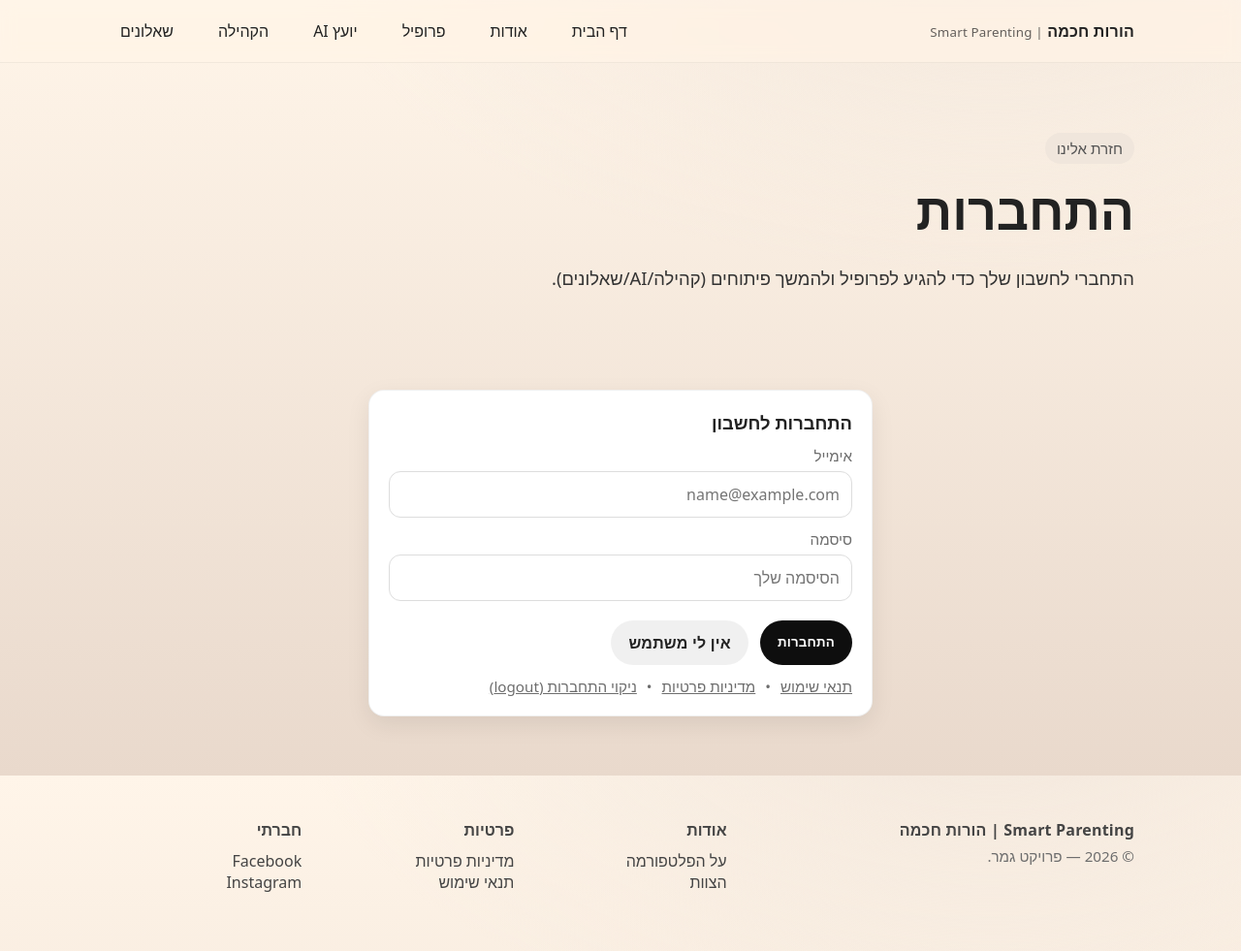
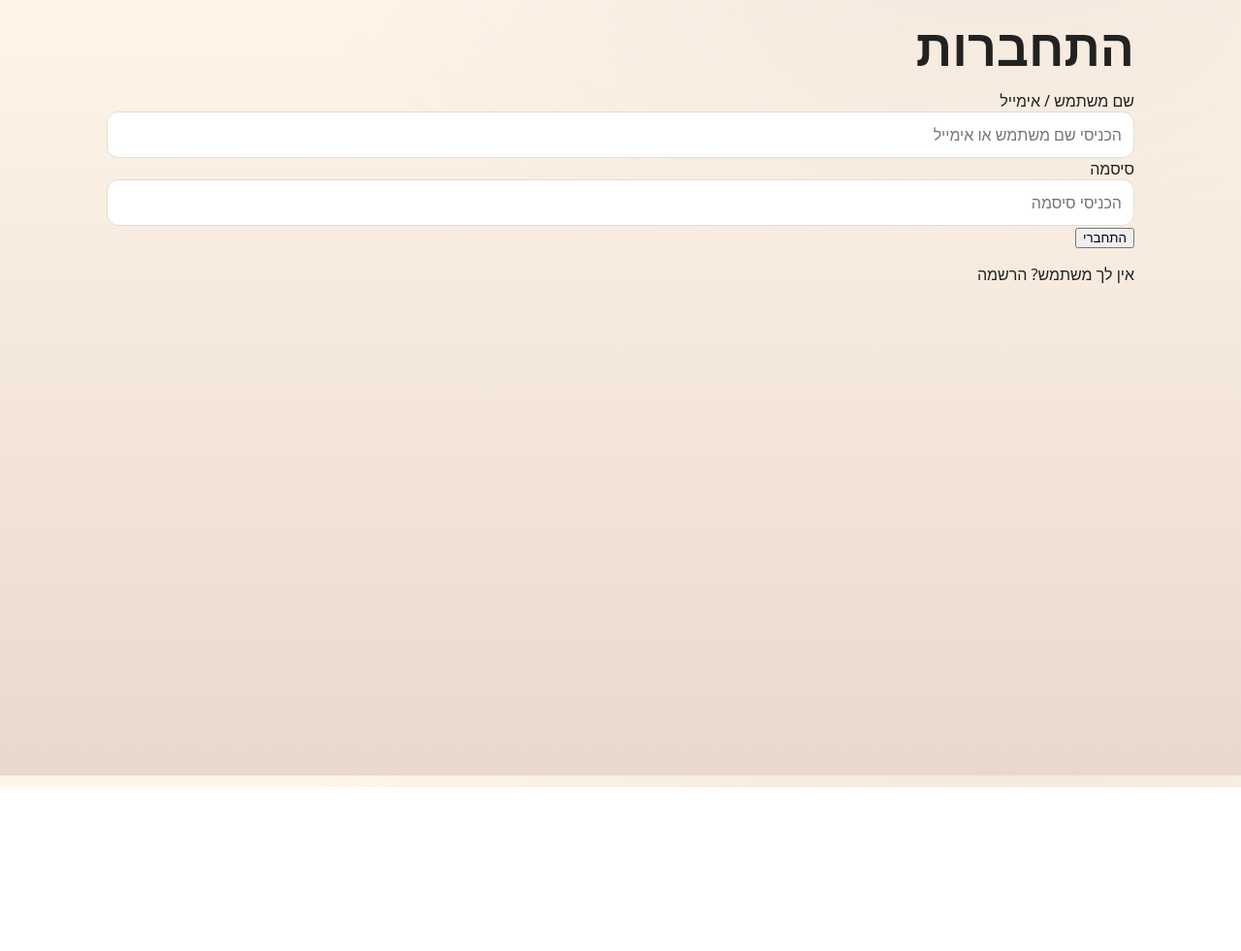
Before and after one commit to dorinasraf44-star/smart-parenting, a website: page login.html in a window 1280 px wide. Shown: the whole page at 97% size. After the commit the page ends 812 px from the top, so only its background shows below. Drawn offline with Linux system fonts and the light colour scheme.

Commit message:
login.html

```diff
--- a/login.html
+++ b/login.html
@@ -2,168 +2,70 @@
 <html lang="he" dir="rtl">
 <head>
   <meta charset="UTF-8" />
-  <meta name="viewport" content="width=device-width, initial-scale=1" />
-  <title>התחברות | Smart Parenting</title>
-  <meta name="description" content="התחברות ל-Smart Parenting | הורות חכמה" />
-  <link rel="stylesheet" href="style.css" />
+  <meta name="viewport" content="width=device-width, initial-scale=1.0"/>
+  <title>Smart Parenting | התחברות</title>
+  <link rel="stylesheet" href="style.css">
+</head>
+<body>
 
-  <style>
-    .auth-wrap { padding: 48px 0 70px; }
-    .auth-card { max-width: 520px; margin-inline: auto; }
-    .field { margin-top: 12px; }
-    .field label { display:block; margin: 0 0 6px; }
-    .input {
-      width: 100%;
-      padding: 12px 14px;
-      border: 1px solid rgba(0,0,0,.12);
-      border-radius: 12px;
-      outline: none;
-      background: #fff;
-      font-size: 1rem;
-    }
-    .input:focus { box-shadow: 0 0 0 4px rgba(0,0,0,.06); }
-    .msg {
-      margin-top: 14px;
-      padding: 12px 14px;
-      border-radius: 12px;
-      display: none;
-      border: 1px solid rgba(0,0,0,.08);
-      background: rgba(255,255,255,.75);
-    }
-    .msg.error { display:block; border-color: rgba(200,0,0,.25); }
-    .msg.ok { display:block; border-color: rgba(0,140,60,.25); }
-    .tiny-links { margin-top: 12px; display:flex; gap:10px; flex-wrap: wrap; }
-    .tiny-links a { text-decoration: underline; }
-  </style>
-</head>
+  <div class="container">
+    <h1>התחברות</h1>
 
-<body>
-  <!-- Header -->
-  <header aria-label="סרגל עליון">
-    <div class="container nav" role="navigation" aria-label="ניווט ראשי">
-      <div class="brand">הורות חכמה <small>| Smart Parenting</small></div>
-      <nav class="menu">
-        <a href="index.html">דף הבית</a>
-        <a href="about.html">אודות</a>
-        <a href="profile.html">פרופיל</a>
-        <a href="ai.html">יועץ AI</a>
-        <a href="community.html">הקהילה</a>
-        <a href="surveys.html">שאלונים</a>
-      </nav>
-    </div>
-  </header>
+    <label for="username">שם משתמש / אימייל</label>
+    <input type="text" id="username" placeholder="הכניסי שם משתמש או אימייל" />
 
-  <main>
-    <section class="hero">
-      <div class="container">
-        <span class="eyebrow">חזרת אלינו</span>
-        <h1>התחברות</h1>
-        <p class="lead">התחברי לחשבון שלך כדי להגיע לפרופיל ולהמשך פיתוחים (קהילה/AI/שאלונים).</p>
-      </div>
-    </section>
+    <label for="password">סיסמה</label>
+    <input type="password" id="password" placeholder="הכניסי סיסמה" />
 
-    <section class="auth-wrap">
-      <div class="container">
-        <div class="card auth-card">
-          <h3 style="margin-top:0">התחברות לחשבון</h3>
+    <button onclick="login()">התחברי</button>
 
-          <form id="loginForm" autocomplete="on">
-            <div class="field">
-              <label for="email" class="muted">אימייל</label>
-              <input class="input" id="email" name="email" type="email" required placeholder="name@example.com" />
+    <p id="msg" class="message"></p>
+
+    <p style="margin-top: 12px;">
+      אין לך משתמש?
+      <a href="register.html">הרשמה</a>
+    </p>
   </div>
 
-            <div class="field">
-              <label for="password" class="muted">סיסמה</label>
-              <input class="input" id="password" name="password" type="password" required placeholder="הסיסמה שלך" />
-            </div>
+<script>
+  async function login() {
+    const msg = document.getElementById("msg");
+    msg.textContent = "בודק...";
+    msg.style.color = "#333";
 
-            <div class="msg" id="msg"></div>
-
-            <div class="btn-row">
-              <button class="btn btn-primary" type="submit" id="submitBtn">התחברות</button>
-              <a class="btn btn-ghost" href="register.html">אין לי משתמש</a>
-            </div>
-
-            <div class="tiny-links muted">
-              <a href="terms.html">תנאי שימוש</a>
-              <span>•</span>
-              <a href="privacy.html">מדיניות פרטיות</a>
-              <span>•</span>
-              <a href="#" onclick="logoutDemo(event)">ניקוי התחברות (logout)</a>
-            </div>
-          </form>
-        </div>
-      </div>
-    </section>
-  </main>
-
-  <!-- Footer -->
-  <footer>
-    <div class="container foot-grid">
-      <div class="foot">
-        <div class="brand" style="margin-bottom:6px;">Smart Parenting | הורות חכמה</div>
-        <div class="muted">© 2026 — פרויקט גמר.</div>
-      </div>
-      <div class="foot"><h4>אודות</h4><a href="about.html">על הפלטפורמה</a><br/><a href="about.html#team">הצוות</a></div>
-      <div class="foot"><h4>פרטיות</h4><a href="privacy.html">מדיניות פרטיות</a><br/><a href="terms.html">תנאי שימוש</a></div>
-      <div class="foot"><h4>חברתי</h4><a href="#">Facebook</a><br/><a href="#">Instagram</a></div>
-    </div>
-  </footer>
-
-  <script>
-    const form = document.getElementById("loginForm");
-    const msg = document.getElementById("msg");
-    const btn = document.getElementById("submitBtn");
-
-    function setMsg(type, text){
-      msg.className = "msg " + (type || "");
-      msg.textContent = text || "";
-      msg.style.display = text ? "block" : "none";
-    }
-
-    function logoutDemo(e){
-      e.preventDefault();
-      localStorage.removeItem("sp_token");
-      setMsg("ok", "התנתקת. (נמחק הטוקן מהמחשב)");
-    }
-
-    form.addEventListener("submit", async (e) => {
-      e.preventDefault();
-      setMsg("", "");
-
-      const email = (document.getElementById("email").value || "").trim();
-      const password = document.getElementById("password").value || "";
-
-      btn.disabled = true;
-      btn.textContent = "מתחברת…";
+    const username = document.getElementById("username").value.trim();
+    const password = document.getElementById("password").value;
 
     try {
       const res = await fetch("/.netlify/functions/login", {
         method: "POST",
         headers: { "Content-Type": "application/json" },
-          body: JSON.stringify({ email, password })
+        body: JSON.stringify({ username, password })
       });
 
-        const data = await res.json().catch(() => ({}));
+      const data = await res.json();
 
-        if (!res.ok){
-          setMsg("error", data.error || "פרטי התחברות לא תקינים.");
-          btn.disabled = false;
-          btn.textContent = "התחברות";
+      if (!res.ok || !data.ok) {
+        msg.textContent = data.error || "שגיאה בהתחברות";
+        msg.style.color = "crimson";
         return;
       }
 
-        localStorage.setItem("sp_token", data.token);
-        setMsg("ok", "התחברת בהצלחה! מעבירה אותך לפרופיל…");
-        setTimeout(() => { window.location.href = "profile.html"; }, 600);
+      localStorage.setItem("sp_user", JSON.stringify(data.user));
 
-      } catch (err) {
-        setMsg("error", "בעיה בתקשורת לשרת. בדקי שה-Deploy הצליח ב-Netlify.");
-        btn.disabled = false;
-        btn.textContent = "התחברות";
+      msg.textContent = "התחברת בהצלחה! מעביר...";
+      msg.style.color = "green";
+
+      setTimeout(() => {
+        window.location.href = "profile.html";
+      }, 600);
+
+    } catch (e) {
+      msg.textContent = "נפילה בתקשורת. נסי שוב.";
+      msg.style.color = "crimson";
     }
-    });
+  }
 </script>
+
 </body>
 </html>
```
Lines whose indentation alone changed are shown as unchanged.
